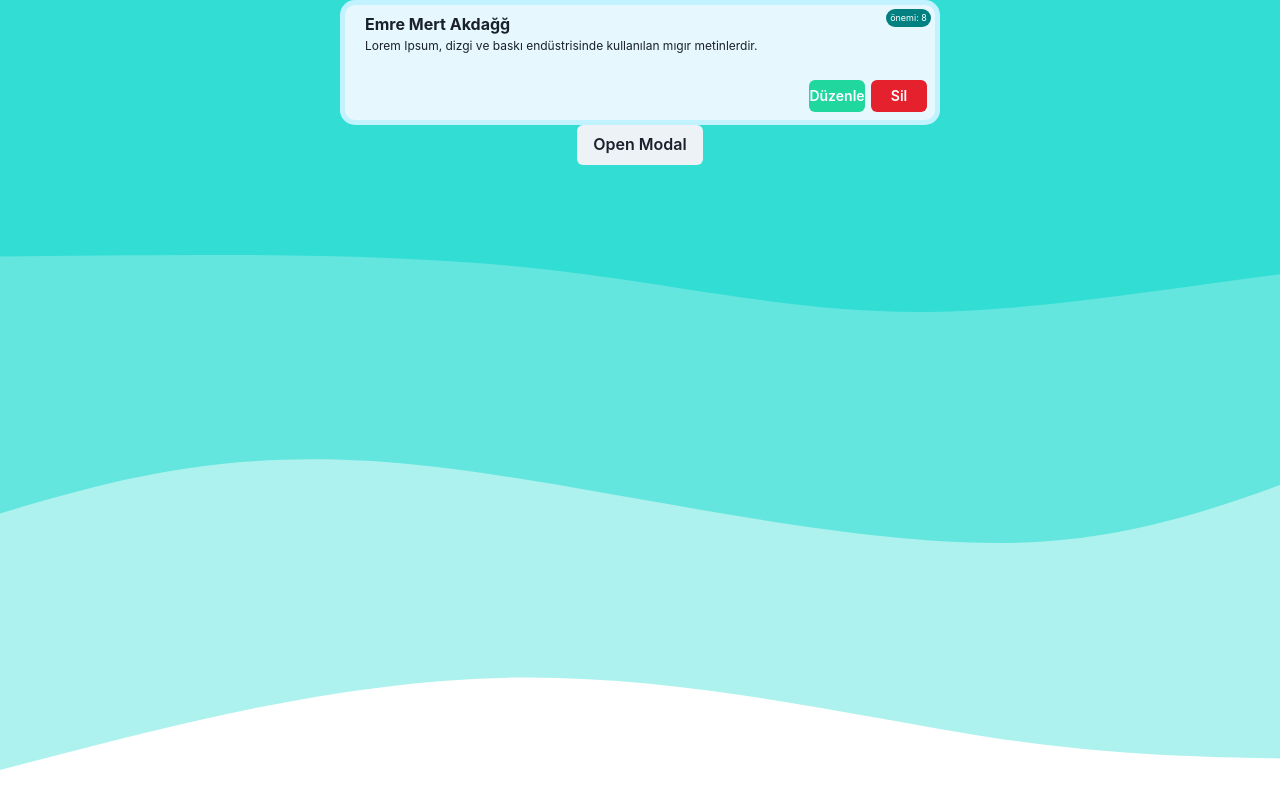
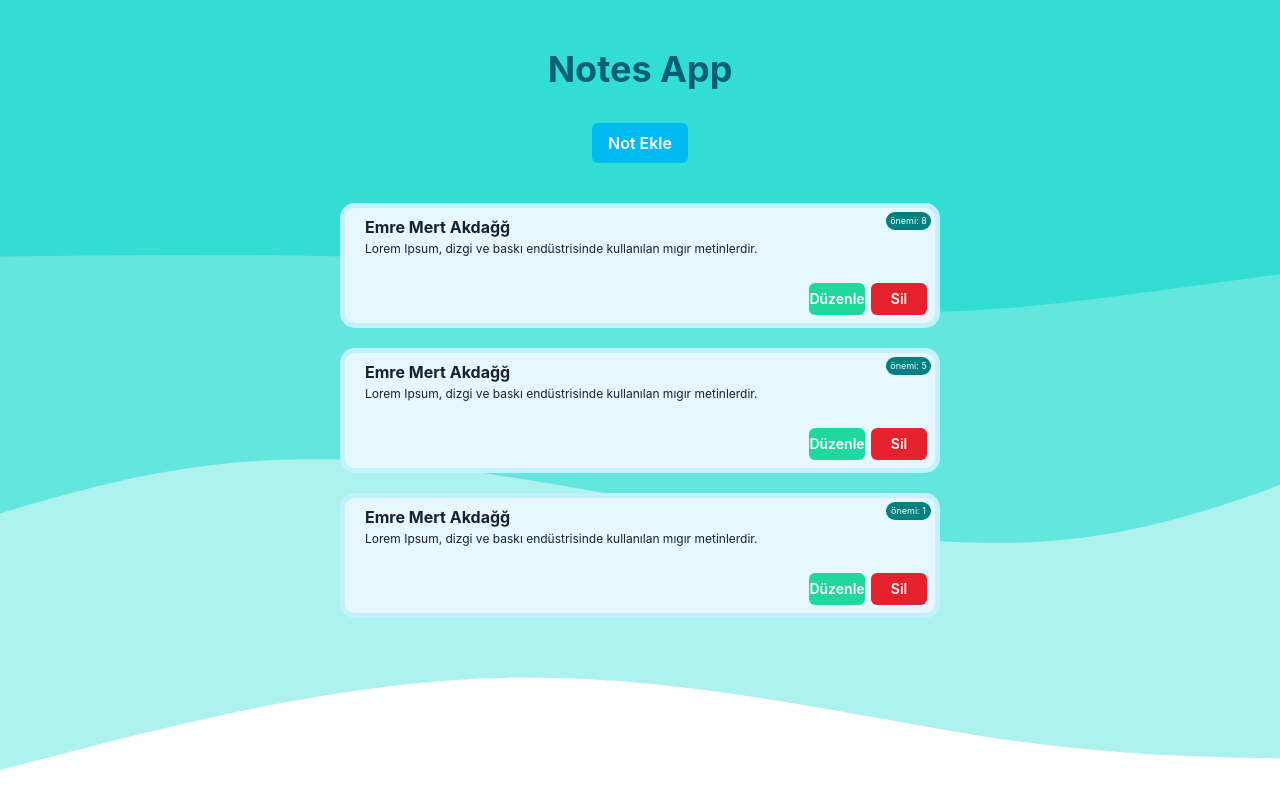
Before and after one commit to EmreMertA/notes-app, a React (Create React App) app: page / in a window 1280 px wide. Built offline with nearby package versions, Linux system fonts and the light colour scheme.

Commit message:
some improvements on ui

```diff
--- a/src/App.js
+++ b/src/App.js
@@ -1,4 +1,4 @@
-import { Button, useDisclosure } from "@chakra-ui/react";
+import { Button, Heading, Stack, useDisclosure } from "@chakra-ui/react";
 import React, { useContext } from "react";
 import ModalContainer from "./components/AddNote";
 import Note from "./components/Note";
@@ -6,15 +6,36 @@ import Container from "./Container";
 import { NoteContext } from "./contexts/NoteContext";
 
 const App = () => {
-  const { notes } = useContext(NoteContext);
+  const { sortedNotes } = useContext(NoteContext);
   const { isOpen, onOpen, onClose } = useDisclosure();
 
   return (
     <Container bgSrc="notesbg.svg">
-      {notes.map((note) => (
-        <Note id={note.id} title={note.title} note={note.note} value={note.value} />
-      ))}
-      <Button onClick={onOpen}>Open Modal</Button>
+      <Heading color="#065E77" mt={12}>
+        Notes App
+      </Heading>
+      <Button
+        bgColor="#01BAEF"
+        color="white"
+        _hover={{ bgColor: "teal" }}
+        onClick={onOpen}
+        mt={8}
+      >
+        Not Ekle
+      </Button>
+
+      <Stack spacing={5} my={10}>
+        {sortedNotes.map((note) => (
+          <Note
+            key={note.id}
+            id={note.id}
+            title={note.title}
+            note={note.note}
+            value={note.value}
+          />
+        ))}
+      </Stack>
+
       <ModalContainer onOpen={onOpen} onClose={onClose} isOpen={isOpen} />
     </Container>
   );
--- a/src/contexts/NoteContext.js
+++ b/src/contexts/NoteContext.js
@@ -11,19 +11,40 @@ const NoteContextProvider = (props) => {
         "Lorem Ipsum, dizgi ve baskı endüstrisinde kullanılan mıgır metinlerdir.",
       value: 8,
     },
+    {
+      id: uuidv4(),
+      title: "Emre Mert Akdağğ",
+      note:
+        "Lorem Ipsum, dizgi ve baskı endüstrisinde kullanılan mıgır metinlerdir.",
+      value: 5,
+    },
+    {
+      id: uuidv4(),
+      title: "Emre Mert Akdağğ",
+      note:
+        "Lorem Ipsum, dizgi ve baskı endüstrisinde kullanılan mıgır metinlerdir.",
+      value: 1,
+    },
   ]);
 
   const addNote = (title, note, value) => {
     setNotes([...notes, { id: uuidv4(), title, note, value }]);
   };
+
   const deleteNote = (id) => {
     setNotes(notes.filter((note) => note.id !== id));
   };
+
   const updateNote = (id, updatedNote) => {
     setNotes(notes.map((note) => (note.id === id ? updatedNote : note)));
   };
+
+  const sortedNotes = notes.sort((a, b) => (a.value < b.value ? 1 : -1));
+
   return (
-    <NoteContext.Provider value={{ notes, addNote, deleteNote, updateNote }}>
+    <NoteContext.Provider
+      value={{ notes, addNote, deleteNote, updateNote, sortedNotes }}
+    >
       {props.children}
     </NoteContext.Provider>
   );
```
